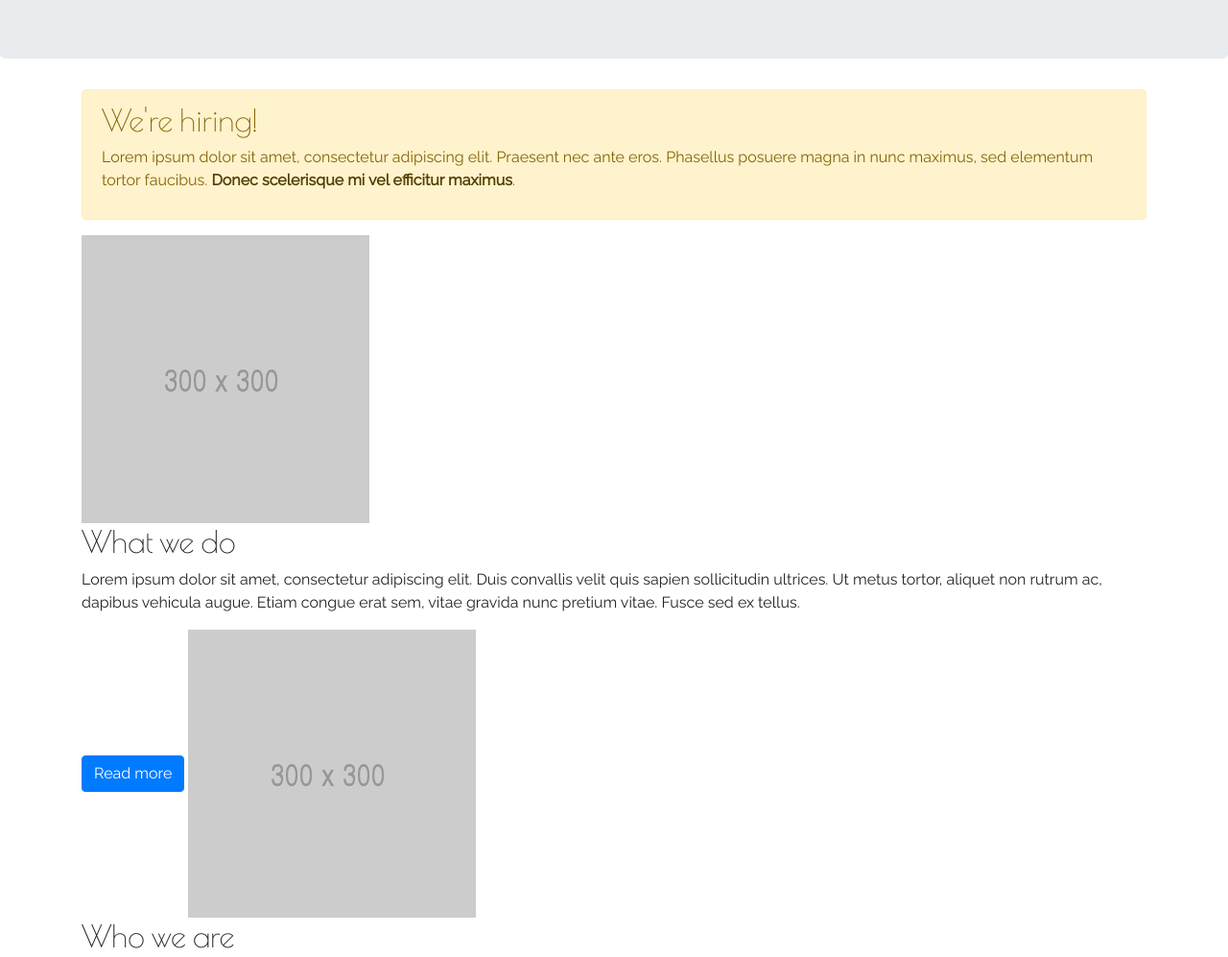
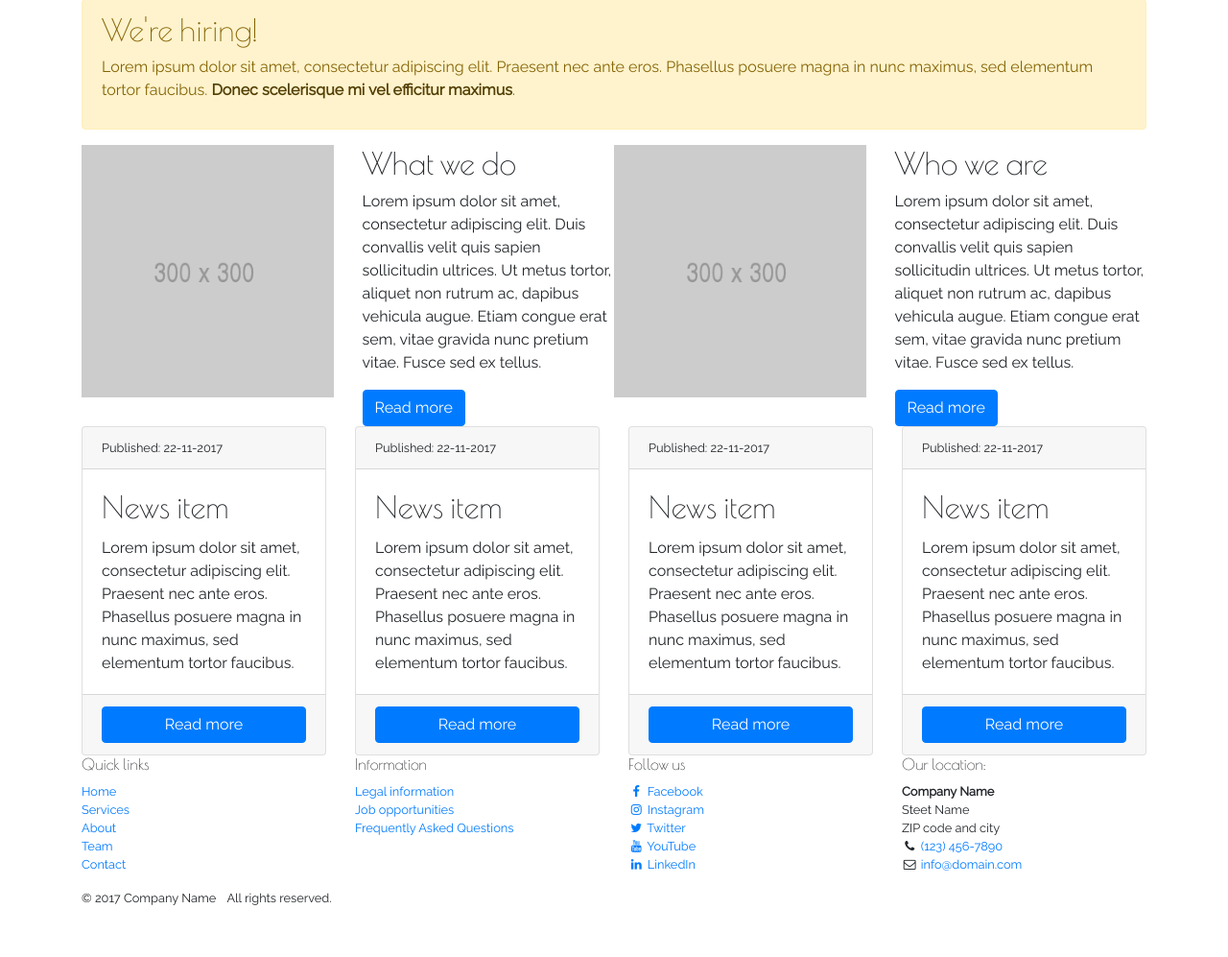
Before and after one commit to milena-mica/SmallBusinessPage, a plain HTML site: page index.html in a window 1280 px wide. Shown: the part 617-1614 px from the top of the page at 96% size. After the commit the page ends 1579 px from the top, so only its background shows below. Drawn offline with nearby package versions, Linux system fonts and the light colour scheme.

Commit message:
Responsive Adjustments

```diff
--- a/index.html
+++ b/index.html
@@ -61,55 +61,53 @@
 
   <div class="jumbotron">
     <div class="container">
+      <div class="row">
+        <div class="col-12 col-lg-8">
          <img src="img/730x400.png" class="img-fluid">
+        </div>
+        <div class="col-12 col-lg-4">
           <p class="lead">Lorem ipsum dolor sit amet, consectetur adipiscing elit. Praesent nec ante eros. </p>
           <button type="button" class="btn btn-lg btn-primary">Read more</button>
           <button type="button" class="btn btn-lg btn-outline-primary">Contact us</button>
         </div>
       </div>
+    </div>
+  </div>
+
   <div class="container">
     <div class="alert alert-warning" role="alert">
       <h2 class="alert-heading">We're hiring!</h2>
       <p>Lorem ipsum dolor sit amet, consectetur adipiscing elit. Praesent nec ante eros. Phasellus posuere magna in nunc maximus, sed elementum tortor faucibus. <a href="#0" class="alert-link">Donec scelerisque mi vel efficitur maximus</a>.</p>
     </div>
+    <div class="row no-gutters">
+      <div class="col-12 col-lg-6">
+        <div class="row">
+          <div class="col-12 col-sm-6">
             <img src="img/300x300.png" class="img-fluid">
+          </div>
+          <div class="col-12 col-sm-6">
             <h2>What we do</h2>
             <p>Lorem ipsum dolor sit amet, consectetur adipiscing elit. Duis convallis velit quis sapien sollicitudin ultrices. Ut metus tortor, aliquet non rutrum ac, dapibus vehicula augue. Etiam congue erat sem, vitae gravida nunc pretium vitae. Fusce sed ex tellus. </p>
             <button type="button" class="btn btn-primary">Read more</button>
+           </div>
+         </div>
+       </div>
+        <div class="col-12 col-lg-6">
+          <div class="row">
+            <div class="col-12 col-sm-6">
               <img src="img/300x300.png" class="img-fluid">
+            </div>
+            <div class="col-12 col-sm-6">
               <h2>Who we are</h2>
               <p>Lorem ipsum dolor sit amet, consectetur adipiscing elit. Duis convallis velit quis sapien sollicitudin ultrices. Ut metus tortor, aliquet non rutrum ac, dapibus vehicula augue. Etiam congue erat sem, vitae gravida nunc pretium vitae. Fusce sed ex tellus. </p>
               <button type="button" class="btn btn-primary">Read more</button>
-    <div class="card">
-      <div class="card-header small">Published: <time datetime="2017-11-22">22-11-2017</time></div>
-      <div class="card-body">
-        <h2 class="card-title">News item</h2>
-        <p class="card-text">Lorem ipsum dolor sit amet, consectetur adipiscing elit. Praesent nec ante eros. Phasellus posuere magna in nunc maximus, sed elementum tortor faucibus.</p>
-      </div>
-      <div class="card-footer">
-        <a href="#0" class="btn btn-block btn-primary">Read more</a>
             </div>
           </div>
-    <div class="card">
-      <div class="card-header small">Published: <time datetime="2017-11-22">22-11-2017</time></div>
-      <div class="card-body">
-        <h2 class="card-title">News item</h2>
-        <p class="card-text">Lorem ipsum dolor sit amet, consectetur adipiscing elit. Praesent nec ante eros. Phasellus posuere magna in nunc maximus, sed elementum tortor faucibus.</p>
-      </div>
-      <div class="card-footer">
-        <a href="#0" class="btn btn-block btn-primary">Read more</a>
         </div>
       </div>
-    <div class="card">
-      <div class="card-header small">Published: <time datetime="2017-11-22">22-11-2017</time></div>
-      <div class="card-body">
-        <h2 class="card-title">News item</h2>
-        <p class="card-text">Lorem ipsum dolor sit amet, consectetur adipiscing elit. Praesent nec ante eros. Phasellus posuere magna in nunc maximus, sed elementum tortor faucibus.</p>
-      </div>
-      <div class="card-footer">
-        <a href="#0" class="btn btn-block btn-primary">Read more</a>
-      </div>
-    </div>
+
+     <div class="row">
+       <div class="col-12 col-md-6 col-lg-4 col-xl-3">
          <div class="card">
            <div class="card-header small">Published: <time datetime="2017-11-22">22-11-2017</time></div>
            <div class="card-body">
@@ -121,8 +119,52 @@
            </div>
         </div>
       </div>
+
+      <div class="col-12 col-md-6 col-lg-4 col-xl-3">
+        <div class="card">
+          <div class="card-header small">Published: <time datetime="2017-11-22">22-11-2017</time></div>
+          <div class="card-body">
+            <h2 class="card-title">News item</h2>
+            <p class="card-text">Lorem ipsum dolor sit amet, consectetur adipiscing elit. Praesent nec ante eros. Phasellus posuere magna in nunc maximus, sed elementum tortor faucibus.</p>
+          </div>
+          <div class="card-footer">
+            <a href="#0" class="btn btn-block btn-primary">Read more</a>
+          </div>
+        </div>
+      </div>
+
+      <div class="col-12 col-md-6 col-lg-4 col-xl-3">
+        <div class="card">
+          <div class="card-header small">Published: <time datetime="2017-11-22">22-11-2017</time></div>
+          <div class="card-body">
+            <h2 class="card-title">News item</h2>
+            <p class="card-text">Lorem ipsum dolor sit amet, consectetur adipiscing elit. Praesent nec ante eros. Phasellus posuere magna in nunc maximus, sed elementum tortor faucibus.</p>
+          </div>
+          <div class="card-footer">
+            <a href="#0" class="btn btn-block btn-primary">Read more</a>
+          </div>
+        </div>
+      </div>
+
+      <div class="col-12 col-md-6 col-lg-4 col-xl-3">
+        <div class="card">
+          <div class="card-header small">Published: <time datetime="2017-11-22">22-11-2017</time></div>
+          <div class="card-body">
+            <h2 class="card-title">News item</h2>
+            <p class="card-text">Lorem ipsum dolor sit amet, consectetur adipiscing elit. Praesent nec ante eros. Phasellus posuere magna in nunc maximus, sed elementum tortor faucibus.</p>
+          </div>
+          <div class="card-footer">
+            <a href="#0" class="btn btn-block btn-primary">Read more</a>
+          </div>
+        </div>
+      </div>
+    </div>
+  </div>
+
   <footer class="small">
     <div class="container">
+      <div class="row">
+        <div class="col-12 col-sm-6 col-md-3">
           <h6>Quick links</h6>
           <ul class="list-unstyled">
             <li><a href="index.html">Home</a></li>
@@ -131,12 +173,16 @@
             <li><a href="team.html">Team</a></li>
             <li><a href="contact.html">Contact</a></li>
           </ul>
+        </div>
+        <div class="col-12 col-sm-6 col-md-3">
           <h6>Information</h6>
           <ul class="list-unstyled">
             <li><a href="#0">Legal information</a></li>
             <li><a href="#0">Job opportunities</a></li>
             <li><a href="#0">Frequently Asked Questions</a></li>
           </ul>
+        </div>
+        <div class="col-12 col-sm-6 col-md-3">
           <h6>Follow us</h6>
           <ul class="list-unstyled">
             <li><a href="#0"><i class="fa fa-fw fa-facebook" aria-hidden="true"></i> Facebook</a></li>
@@ -145,6 +191,8 @@
             <li><a href="#0"><i class="fa fa-fw fa-youtube" aria-hidden="true"></i> YouTube</a></li>
             <li><a href="#0"><i class="fa fa-fw fa-linkedin" aria-hidden="true"></i> LinkedIn</a></li>
           </ul>
+        </div>
+        <div class="col-12 col-sm-6 col-md-3">
           <h6>Our location:</h6>
           <address>
             <strong>Company Name</strong><br>
@@ -153,6 +201,8 @@
             <i class="fa fa-fw fa-phone" aria-hidden="true"></i> <a href="tel:+1234567890">(123) 456-7890</a><br>
             <i class="fa fa-fw fa-envelope-o" aria-hidden="true"></i> <a href="mailto:info@domain.com">info@domain.com</a>
           </address>
+        </div>
+      </div>
       <ul class="list-inline">
         <li class="list-inline-item">&copy; 2017 Company Name</li>
         <li class="list-inline-item">All rights reserved.</li>
```
Lines whose indentation alone changed are shown as unchanged.
